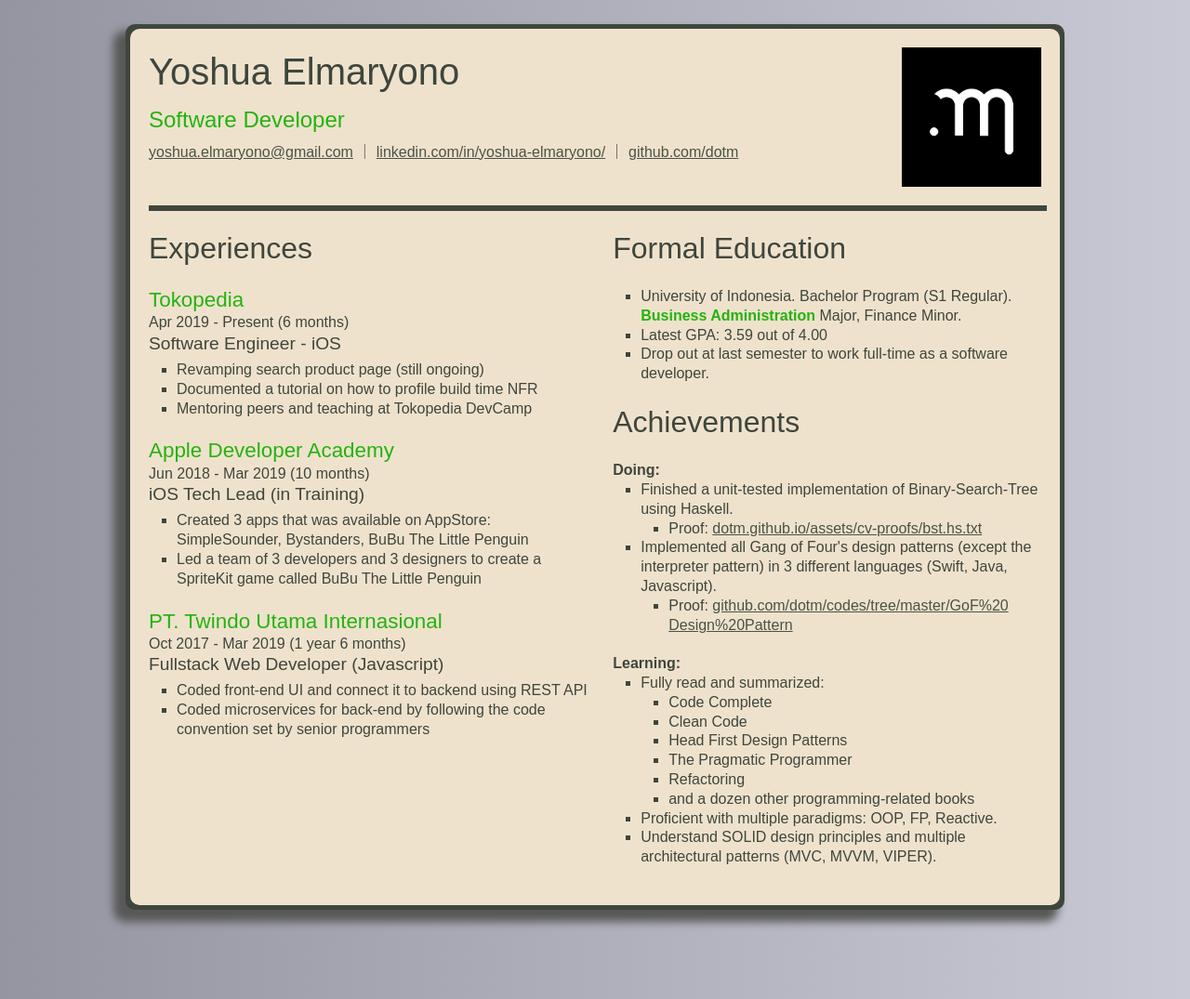
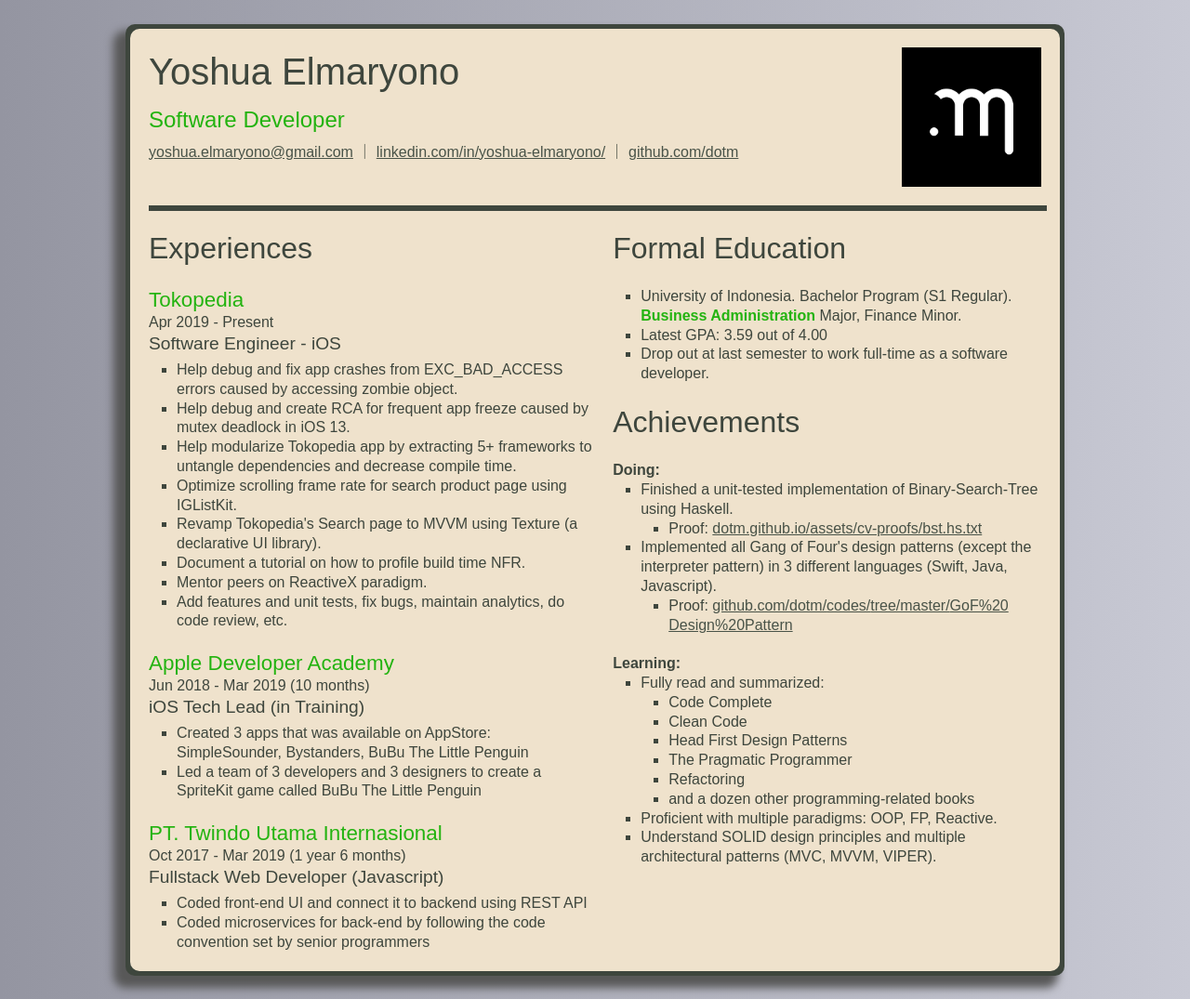
Before and after one commit to dotm/dotm.github.io, a Jekyll site: the page cv.html, which Jekyll copies as it is, in a window 1280 px wide. Shown: the whole page at 93% size. Built offline with Jekyll 4.4.1, drawn with Linux system fonts in a browser that asks for light colours.

Commit message:
update-cv

```diff
--- a/cv.html
+++ b/cv.html
@@ -46,12 +46,17 @@
 
             <section class="experience-item">
               <p class="experience-item__workplace highlight">Tokopedia</p>
-              <p class="experience-item__date">Apr 2019 - Present (6 months)</p>
+              <p class="experience-item__date">Apr 2019 - Present</p>
               <p class="experience-item__position-title">Software Engineer - iOS</p>
               <ul class="experience-item__achievements">
-                <li>Revamping search product page (still ongoing)</li>
-                <li>Documented a tutorial on how to profile build time NFR</li>
-                <li>Mentoring peers and teaching at Tokopedia DevCamp</li>
+                <li>Help debug and fix app crashes from EXC_BAD_ACCESS errors caused by accessing zombie object.</li>
+                <li>Help debug and create RCA for frequent app freeze caused by mutex deadlock in iOS 13.</li>
+                <li>Help modularize Tokopedia app by extracting 5+ frameworks to untangle dependencies and decrease compile time.</li>
+                <li>Optimize scrolling frame rate for search product page using IGListKit.</li>
+                <li>Revamp Tokopedia's Search page to MVVM using Texture (a declarative UI library).</li>
+                <li>Document a tutorial on how to profile build time NFR.</li>
+                <li>Mentor peers on ReactiveX paradigm.</li>
+                <li>Add features and unit tests, fix bugs, maintain analytics, do code review, etc.</li>
               </ul>
             </section>
 
```
